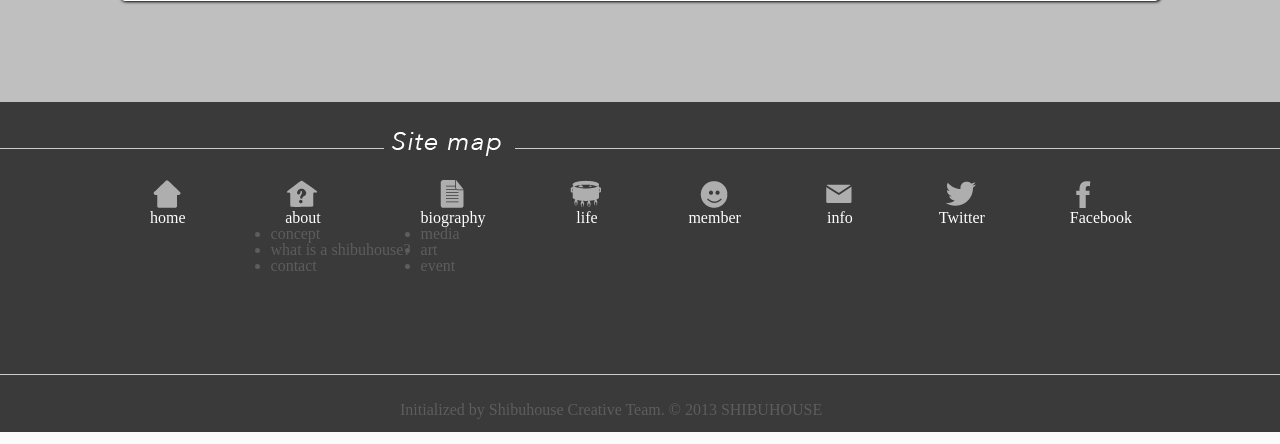
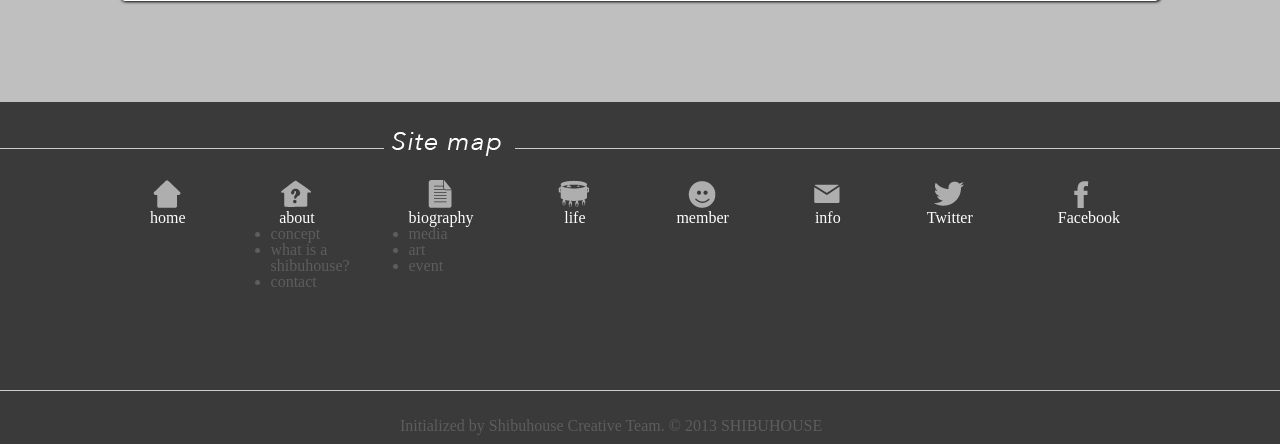
Before and after one commit to ayafujiaya/shibuhouse_new_web, a PHP site: page /index.php in a window 1280 px wide. Shown: the part 3664-4108 px from the top of the page. Run offline with PHP 8.4, Linux system fonts and the light colour scheme; some libraries are stand-ins or nearby versions.

Commit message:
Update footer.php

```diff
--- a/footer.php
+++ b/footer.php
@@ -21,7 +21,7 @@
             <td style="padding-right:75px;"><a href='./member.php'>member</a></td>
             <td style="padding-right:75px;"><a href='./about.php'>info</a></td>
             <td style="padding-right:75px;"><a href='https://twitter.com/shibuhouse'>Twitter</a></td>
-            <td style="padding-right:0px;"><a href='https://www.facebook.com/pages/%E6%B8%8B%E5%AE%B6-shibuhouse/171872296182719'>Facebook</a></td>
+            <td style="padding-right:20px;"><a href='https://www.facebook.com/pages/%E6%B8%8B%E5%AE%B6-shibuhouse/171872296182719'>Facebook</a></td>
           </tr>
           <tr align="left">
             <td style=""></td>
```
